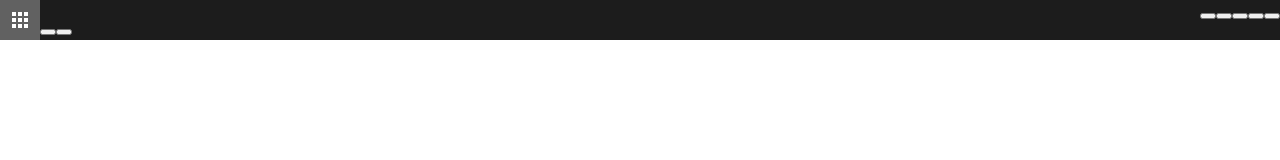
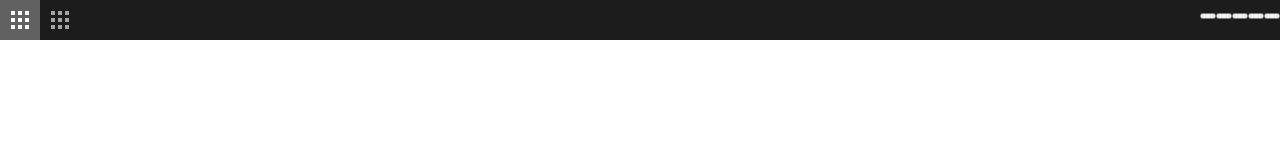
Before and after one commit to playground-io/portal, a Vue app: page / in a window 1280 px wide. Shown: the top 160 px of the page. Built offline with nearby package versions, Linux system fonts and the light colour scheme.

Commit message:
second commit

```diff
--- a/src/App.vue
+++ b/src/App.vue
@@ -28,7 +28,6 @@
 
 .header-container {
   display: block;
-  height: 100%;
 }
 
 .main-container {
--- a/src/assets/css/themes.css
+++ b/src/assets/css/themes.css
@@ -18,13 +18,17 @@
   --top-bar-txt: #ffffff;
 
   --top-bar-btn-bg: transparent;
-  --top-bar-btn-txt: rgba(255, 255, 255, 0.8);
+  --top-bar-btn-txt: rgba(255, 255, 255, 0.6);
   --top-bar-btn-bg-hover: rgba(255, 255, 255, 0.3);
   --top-bar-btn-txt-hover: rgba(255, 255, 255, 1);
-  --top-bar-btn-bg-on: rgba(255, 255, 255, 0.2);
-  --top-bar-btn-txt-on: rgba(255, 255, 255, 1);
-  --top-bar-btn-bg-active: rgba(255, 255, 255, 0.1);
-  --top-bar-btn-txt-active: rgba(255, 255, 255, 0.4);
+  --top-bar-btn-bg-active: rgba(255, 255, 255, 0.15);
+  --top-bar-btn-txt-active: rgba(255, 255, 255, 0.5);
+  --top-bar-btn-bg-sw: rgba(255, 255, 255, 0.2);
+  --top-bar-btn-txt-sw: rgba(255, 255, 255, 0.5);
+  --top-bar-btn-bg-sw-hover: rgba(255, 255, 255, 0.25);
+  --top-bar-btn-txt-sw-hover: rgba(255, 255, 255, 0.7);
+  --top-bar-btn-bg-sw-active: rgba(255, 255, 255, 0.1);
+  --top-bar-btn-txt-sw-active: rgba(255, 255, 255, 0.4);
 
   --bottom-bar-bg: #dddddd;
   --bottom-bar-txt: #1c1c1c;
--- a/src/components/BottomBar.vue
+++ b/src/components/BottomBar.vue
@@ -1,6 +1,6 @@
 <script setup>
   import { useI18n } from 'vue-i18n'; // 1. Import the hook
-  const { locale, t } = useI18n(); // 2. Call the hook to get what you need
+  const { locale } = useI18n(); // 2. Call the hook to get what you need
   locale.value = 'es'; // Correctly updates the global state
 </script>
 
--- a/src/components/TopBar.vue
+++ b/src/components/TopBar.vue
@@ -5,15 +5,10 @@
 <template>
   <nav class="top-bar">
     <div class="top-bar-left">
-      <TopBarButton
-        label="user-services"
-        tooltip="User Services"
-        icon="icon-apps"
-        mode="toggle"
-        @click="handleNavigation('profile')">
-      </TopBarButton>
-      <button class="top-bar-button" id="user-services"></button>
-      <button class="top-bar-button" id="admin-services"></button>
+      <TopBarButton label="cloud-apps" tooltip="Cloud Apps" mode="toggle" iconName="icon-apps"
+        @click="handleNavigation('profile')" />
+      <TopBarButton label="services-admin" tooltip="Services Admin" mode="normal" iconName="icon-apps"
+        @click="handleNavigation('profile')" />
       <div class="top-bar-branding" id="branding"></div>
     </div>
     <div class="top-bar-center">
@@ -32,7 +27,7 @@
 
 <style scoped>
 .top-bar {
-  display: flex;
+  display: inline-flex;
   position: fixed;
   justify-content: space-between;
   top: 0;
@@ -42,7 +37,7 @@
   color: var(--top-bar-txt);
 }
 
-/*.top-bar-left, .top-bar-center, .top-bar-right {
-
-}*/
+.top-bar-left, .top-bar-center, .top-bar-right {
+  height: 100%;
+}
 </style>
--- a/src/components/TopBarButton.vue
+++ b/src/components/TopBarButton.vue
@@ -1,110 +1,90 @@
+<template>
+  <button
+    :class="[{ 'switched': isToggle && isActive }]"
+    @click="handleClick">
+    <svg width="24" height="24" viewBox="0 0 24 24" xmlns="http://www.w3.org/2000/svg">
+      <path d="M 3 3 h 4 v 4 h -4 z M 10 3 h 4 v 4 h -4 z M 17 3 h 4 v 4 h -4 z M 3 10 h 4 v 4 h -4 z M 10 10 h 4 v 4 h -4 z M 17 10 h 4 v 4 h -4 z M 3 17 h 4 v 4 h -4 z M 10 17 h 4 v 4 h -4 z M 17 17 h 4 v 4 h -4 z"
+  />
+</svg>
+  </button>
+</template>
+
 <script setup>
 import { ref, computed } from 'vue';
 
 const props = defineProps({
   label: {
     type: String,
-    default: "button",
+    default: "Label",
     required: true
   },
   tooltip: {
     type: String,
-    default: ""
-  },
-  icon: {
-    type: [String, null]
+    default: "Tooltip"
   },
   mode: {
     type: String,
     default: "normal",
-    validator: (value) => ['normal', 'toogle'].includes(value)
+    validator: (value) => ['normal', 'toggle'].includes(value)
+  },
+  iconName: {
+    type: [String, null]
   }
 });
 
-// ==============================
-// 2. LÓGICA
-// ==============================
-
-// Estado reativo para saber se o botão está "ligado" (apenas relevante para 'toggle')
 const isActive = ref(false);
-
 const isToggle = computed(() => props.mode === 'toggle');
-const modeClass = computed(() => `btn-${props.mode}`);
-
-// Simulação de conteúdo do Ícone para demonstração (substituir por estilos reais de ícones)
-const iconPlaceholder = computed(() => {
-    // Retorna a primeira letra do nome do ícone (apenas para demonstração)
-    return props.iconName ? props.iconName.charAt(0).toUpperCase() : '';
-});
-
-// ==============================
-// 3. EVENT HANDLER
-// ==============================
 
 const handleClick = () => {
   if (isToggle.value) {
     isActive.value = !isActive.value;
-    // Opcional: emit('toggled', isActive.value);
   }
-  // Opcional: emit('clicked');
 };
 </script>
-
-<template>
-  <button
-    :class="[modeClass, { 'is-active': isToggle && isActive }]"
-    @click="handleClick"
-  >
-    <i
-      v-if="iconName"
-      :class="['icon', `icon-${iconName}`]"
-      aria-hidden="true"
-    >
-      {{ iconPlaceholder }}
-    </i>
-    <svg xmlns="http://www.w3.org/2000/svg"  width="24" height="24" viewBox="0 0 24 24">
-      <path stroke-width="0" d="M4 8h4V4H4v4zm6 12h4v-4h-4v4zm-6 0h4v-4H4v4zm0-6h4v-4H4v4zm6 0h4v-4h-4v4zm6-10v4h4V4h-4zm-6 4h4V4h-4v4zm6 6h4v-4h-4v4zm0 6h4v-4h-4v4z"/>
-    </svg>
-
-    <span class="button-label">
-        <slot></slot>
-    </span>
-
-  </button>
-</template>
 
 <style scoped>
   button {
     display: inline-flex;
     align-items: center;
     justify-content: center;
-  height: var(--top-bar-height);
-  width: var(--top-bar-height);
+    height: 100%;
+    aspect-ratio: 1/1;
     border: none;
+    padding: 0;
     background-color: var(--top-bar-btn-bg);;
     color: var(--top-bar-btn-txt);
     fill: var(--top-bar-btn-txt);
     stroke: var(--top-bar-btn-txt);
+    stroke-width: 0;
   }
-
   button:hover {
     background-color: var(--top-bar-btn-bg-hover);
     color: var(--top-bar-btn-txt-hover);
     fill: var(--top-bar-btn-txt-hover);
     stroke: var(--top-bar-btn-txt-hover);
   }
-
   button:active {
     background-color: var(--top-bar-btn-bg-active);
     color: var(--top-bar-btn-txt-active);
     fill: var(--top-bar-btn-txt-active);
     stroke: var(--top-bar-btn-txt-active);
   }
-
-button.switch-on {
-  background-color: var(--top-bar-btn-bg-on);
-  color: var(--top-bar-btn-txt-on);
-  fill: var(--top-bar-btn-txt-on);
-  stroke: var(--top-bar-btn-txt-on);
+  button.switched {
+    background-color: var(--top-bar-btn-bg-sw);
+    color: var(--top-bar-btn-txt-sw);
+    fill: var(--top-bar-btn-txt-sw);
+    stroke: var(--top-bar-btn-txt-sw);
+  }
+  button.switched:hover {
+    background-color: var(--top-bar-btn-bg-sw-hover);
+    color: var(--top-bar-btn-txt-sw-hover);
+    fill: var(--top-bar-btn-txt-sw-hover);
+    stroke: var(--top-bar-btn-txt-sw-hover);
+  }
+  button.switched:active {
+    background-color: var(--top-bar-btn-bg-sw-active);
+    color: var(--top-bar-btn-txt-sw-active);
+    fill: var(--top-bar-btn-txt-sw-active);
+    stroke: var(--top-bar-btn-txt-sw-active);
   }
 </style>
```
Lines whose indentation alone changed are shown as unchanged.
